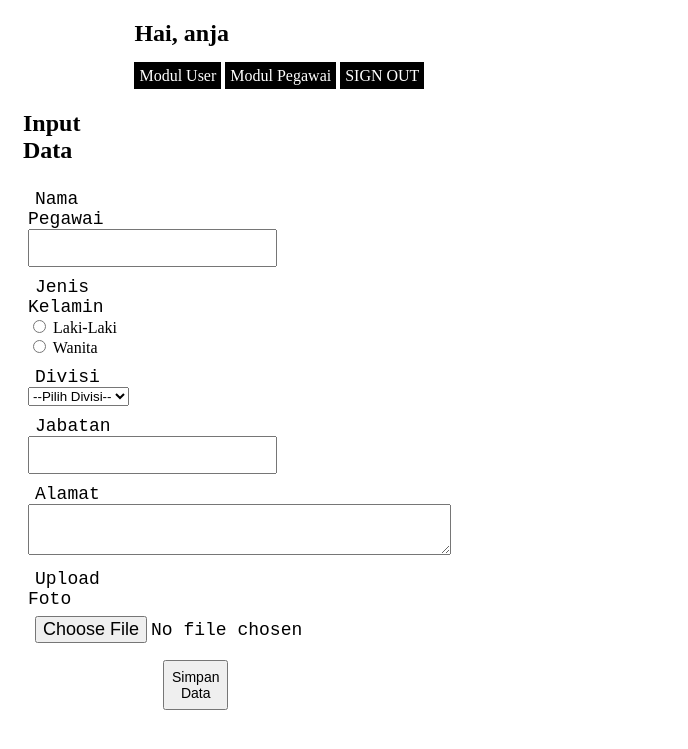
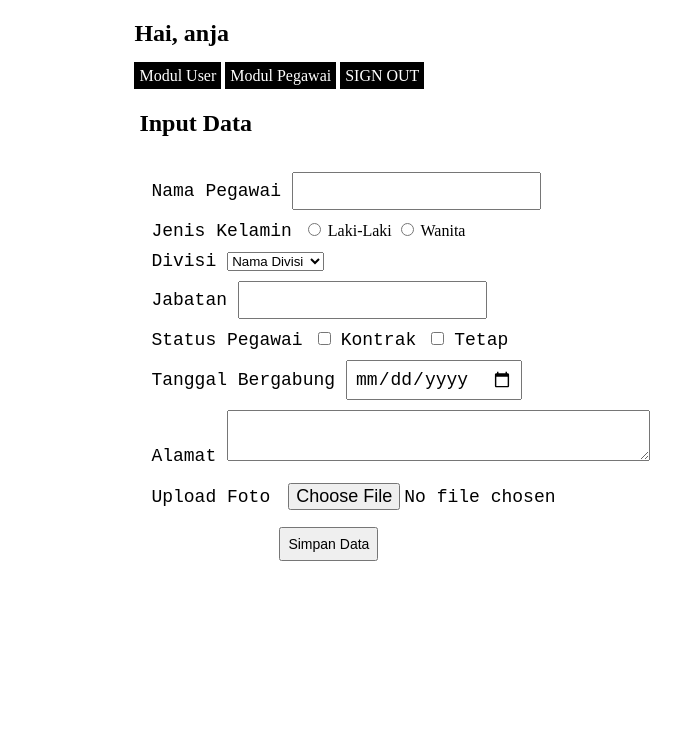
Before and after one commit to Creiseu/matkul_webprog, a PHP site: page /matkul_webprog/latihanlogin/home.php?modul=mod_pegawai&aksi=tambah in a window 1280 px wide. Shown: the top 749 px of the page, without its empty margins (0-688 px from the left). Run offline with PHP 8.4, Linux system fonts and the light colour scheme; a user stored in the database is signed in; tables that the repository leaves empty or names only in its code hold one stand-in row (values such as "Sample post").

Commit message:
tugas 27 jjuni

```diff
--- a/latihanlogin/mod_pegawai/form.php
+++ b/latihanlogin/mod_pegawai/form.php
@@ -3,30 +3,53 @@
 <head>
     <meta charset="UTF-8">
     <meta name="viewport" content="width=device-width, initial-scale=1.0">
-    <title>Document</title>
+    <link rel="stylesheet" href="../style.css">
 </head>
 <body>
+    <?php
+        if($_GET["aksi"] == "tambah"){
+    ?>
     <div class="container">
         <h2>Input Data</h2>
-        <form action="mod_user/proses_add.php" method="post">
+        <form action="mod_pegawai/proses_add.php" method="post" enctype="multipart/form-data">
+            <div class="col-md">
+                <label for="txt_user" hidden >No</label>
+                <input type="hidden" name="idpegawai" id="idpegawai" value="">
+            </div>
             <div class="col-md">
                 <label for="txt_user">Nama Pegawai</label>
                 <input type="text" name="txt_nama" id="txt_nama">
             </div>
             <div class="col-md">
-                <label for="jk">Jenis Kelamin</label>
-                <input type="radio" name="op_jk" value="Laki-laki"> Laki-Laki
-                <input type="radio" name="op_jk" value="Wanita"> Wanita
+                <label for="op_jk">Jenis Kelamin</label>
+                <input type="radio" name="op_jk" value="Laki-laki" > Laki-Laki
+                <input type="radio" name="op_jk" value="Wanita" > Wanita
             </div>
             <div class="col-md">
                 <label for="txt_divisi">Divisi</label>
                 <select name="tx_divisi" class="form-select">
-                    <option value="">--Pilih Divisi--</option>
+                <option value="">Nama Divisi</option>
+                    <?php
+                        $qdivisi = mysqli_query($koneksi_db, "SELECT * FROM mst_divisi");
+                        while($c = mysqli_fetch_array($qdivisi)){
+                           echo '<option value="'.$c['iddivisi'].'">'.$c['nama_divisi'].'</option>';
+                        }
+                    ?>
+
                 </select>
             </div>
             <div class="col-md">
                 <label for="tx_jabatan">Jabatan</label>
                 <input type="text" name="tx_jabatan" id="tx_jabatan">
+            </div>
+            <div class="col-md">
+                <label for="status">Status Pegawai</label>
+                <input type="checkbox" name="st_kontrak" value="kontrak"><label>Kontrak</label>
+                <input type="checkbox" name="st_tetap" value="tetap"><label>Tetap</label>
+            </div>
+            <div class="col-md">
+                <label for="tx_tgl">Tanggal Bergabung</label>
+                <input type="date" name="tx_tgl" id="tx_tgl">
             </div>
             <div class="col-md">
                 <label for="tx_alamat">Alamat</label>
@@ -41,5 +64,69 @@
             </div>
         </form>
     </div>
+    <?php }
+        if($_GET["aksi"] == "ubah"){
+            $usernya = $_GET['user'];
+            $query_getdata = mysqli_query($koneksi_db,
+            "SELECT * FROM mst_pegawai WHERE idpegawai='".$usernya."'");
+            $data = mysqli_fetch_array($query_getdata);
+    ?>
+    <div class="container">
+        <h2>Input Data</h2>
+        <form action="mod_pegawai/proses_edit.php" method="post" enctype="multipart/form-data">
+            <div class="col-md">
+                <label for="txt_user" hidden >No</label>
+                <input type="hidden" name="idpegawai" id="idpegawai" value="">
+            </div>
+            <div class="col-md">
+                <label for="txt_user">Nama Pegawai</label>
+                <input type="text" name="txt_nama" id="txt_nama" value="<?php echo $data['nama_peg']; ?>">
+            </div>
+
+            <div class="col-md">
+                <label for="op_jk">Jenis Kelamin</label>
+                <input type="radio" name="op_jk" value="Laki-laki"> Laki-Laki
+                <input type="radio" name="op_jk" value="Wanita"> Wanita
+            </div>
+            <div class="col-md">
+                <label for="txt_divisi">Divisi</label>
+                <select name="tx_divisi" class="form-select">
+                <option value="">Nama Divisi</option>
+                    <?php
+                        $qdivisi = mysqli_query($koneksi_db, "SELECT * FROM mst_divisi");
+                        while($c = mysqli_fetch_array($qdivisi)){
+                           echo '<option value="'.$c['iddivisi'].'">'.$c['nama_divisi'].'</option>';
+                        }
+                    ?>
+
+                </select>
+            </div>
+            <div class="col-md">
+                <label for="tx_jabatan">Jabatan</label>
+                <input type="text" name="tx_jabatan" id="tx_jabatan">
+            </div>
+            <div class="col-md">
+                <label for="status">Status Pegawai</label>
+                <input type="checkbox" name="st_kontrak" value="kontrak"><label>Kontrak</label>
+                <input type="checkbox" name="st_tetap" value="tetap"><label>Tetap</label>
+            </div>
+            <div class="col-md">
+                <label for="tx_tgl">Tanggal Bergabung</label>
+                <input type="date" name="tx_tgl" id="tx_tgl">
+            </div>
+            <div class="col-md">
+                <label for="tx_alamat">Alamat</label>
+                <textarea name="tx_alamat" id="tx_alamat" cols="50" rows="3"></textarea>
+            </div>
+            <div class="col-md">
+                <label for="tx_file">Upload Foto</label>
+                <input type="file" name="tx_file" id="tx_file">
+            </div>
+            <div class="col-md">
+                <button class>Simpan Data</button>
+            </div>
+        </form>
+    </div>
+    <?php } ?>
 </body>
 </html>
--- a/latihanlogin/mod_user/form.php
+++ b/latihanlogin/mod_user/form.php
@@ -4,7 +4,7 @@
 
 <div class="container">
     <h3>Input Data</h3>
-    <form action="mod_user/proses_add.php" method="post">
+    <form action="mod_user/proses_add.php" method="POST">
         <div class="col">
             <label for="txt_nama">Nama</label>
             <input type="text" name="txt_nama" id="txt_nama"
@@ -51,7 +51,7 @@
 ?>
 <div class="container">
     <h3>Input Data</h3>
-    <form action="mod_user/proses_add.php" method="post">
+    <form action="mod_user/proses_add.php" method="POST">
         <div class="col">
             <label for="txt_nama">Nama</label>
             <input type="text" name="txt_nama" id="txt_nama" readonly
--- a/latihanlogin/style.css
+++ b/latihanlogin/style.css
@@ -28,10 +28,10 @@ label, input{
     text-decoration: none;
 }
 .col-md{
-    width: 100px;
+    width: 100%;
     padding: 5px;
 }
- button{
+button{
     font-size: 14px;
     padding: 7px;
     display: block;
```
Also changed, not shown: latihanlogin/mod_pegawai/index.php (+5 -3 lines), latihanlogin/mod_pegawai/proses_add.php (added, +79 -0 lines), latihanlogin/mod_pegawai/proses_delete.php (added, +20 -0 lines), latihanlogin/mod_pegawai/proses_edit.php (added, +29 -0 lines).
